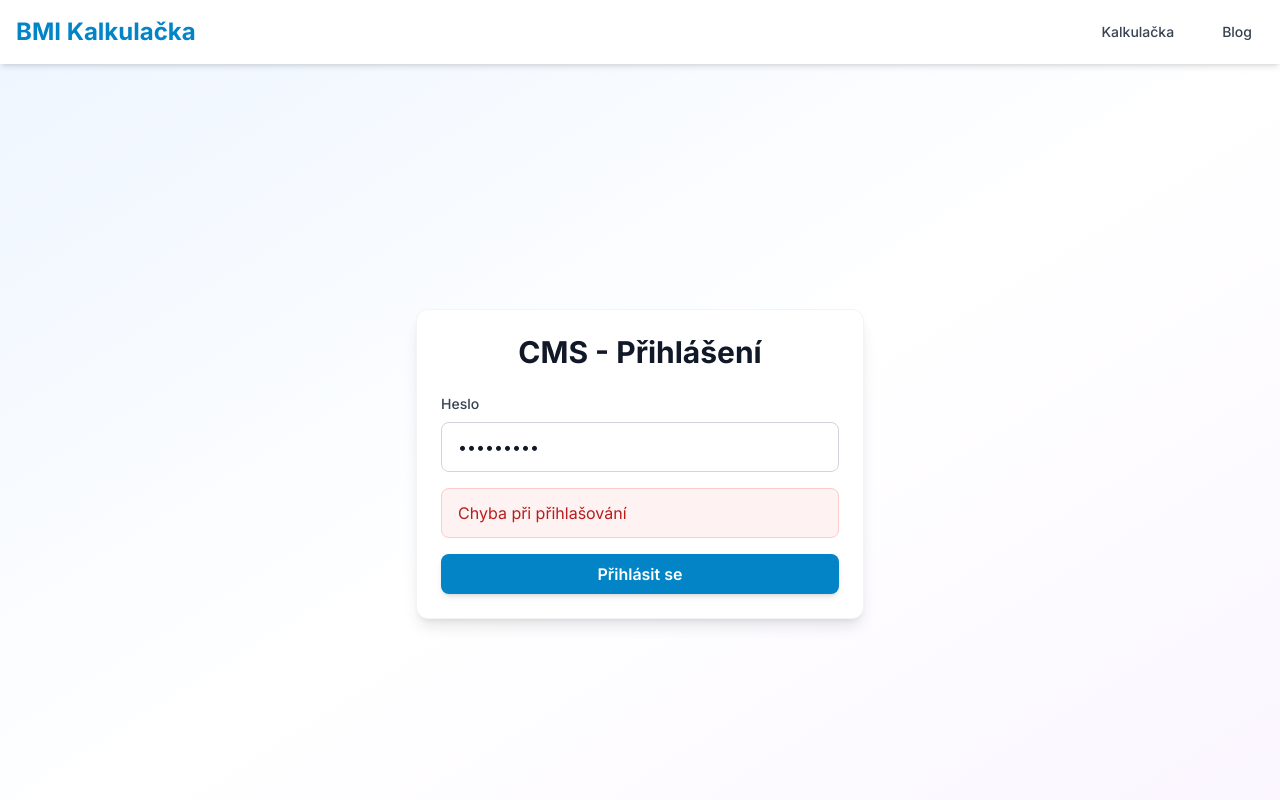
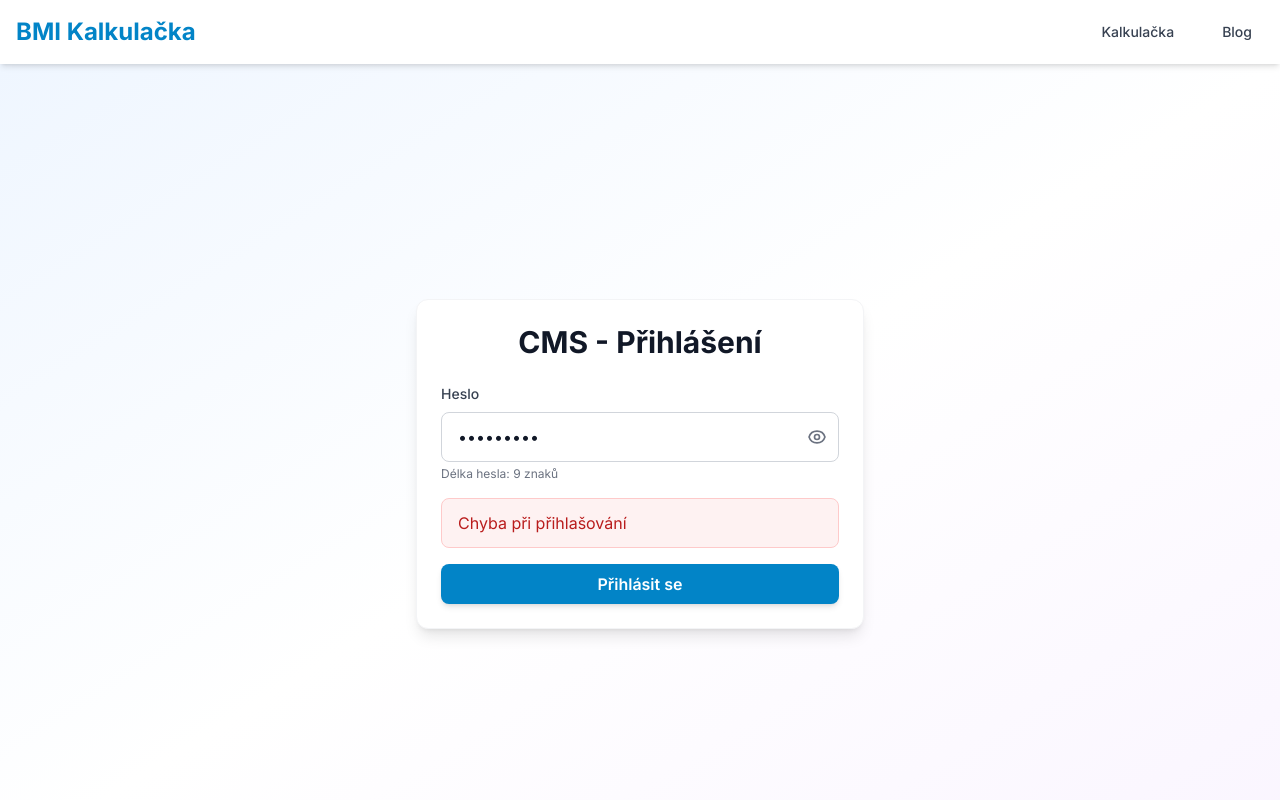
Before and after one commit to AFitzpatrik/BMI-Kalkula-ka-s-blogem, a Next.js app: page /admin-secret-2024/login in a window 1280 px wide. Both pictures are taken after typing "Sample123" into the empty fields and a click on the button "Přihlásit se". Shown: the top 800 px of the page. Built offline with nearby package versions, Linux system fonts and the light colour scheme; no server answers.

Commit message:
Pridana ikona oka pro zobrazeni hesla a debug logging pro diagnostiku loginu

```diff
--- a/app/admin-secret-2024/login/page.tsx
+++ b/app/admin-secret-2024/login/page.tsx
@@ -7,6 +7,7 @@
   const [password, setPassword] = useState('')
   const [error, setError] = useState('')
   const [loading, setLoading] = useState(false)
+  const [showPassword, setShowPassword] = useState(false)
   const router = useRouter()
 
   const handleSubmit = async (e: React.FormEvent) => {
@@ -47,16 +48,40 @@
             <label htmlFor="password" className="block text-sm font-medium text-gray-700 mb-2">
               Heslo
             </label>
+            <div className="relative">
               <input
                 id="password"
-              type="password"
+                type={showPassword ? 'text' : 'password'}
                 value={password}
                 onChange={(e) => setPassword(e.target.value)}
-              className="input-field"
+                className="input-field pr-10"
                 required
                 autoFocus
                 placeholder="Zadejte heslo"
               />
+              <button
+                type="button"
+                onClick={() => setShowPassword(!showPassword)}
+                className="absolute right-3 top-1/2 transform -translate-y-1/2 text-gray-500 hover:text-gray-700 focus:outline-none"
+                aria-label={showPassword ? 'Skrýt heslo' : 'Zobrazit heslo'}
+              >
+                {showPassword ? (
+                  <svg className="w-5 h-5" fill="none" stroke="currentColor" viewBox="0 0 24 24">
+                    <path strokeLinecap="round" strokeLinejoin="round" strokeWidth={2} d="M13.875 18.825A10.05 10.05 0 0112 19c-4.478 0-8.268-2.943-9.543-7a9.97 9.97 0 011.563-3.029m5.858.908a3 3 0 114.243 4.243M9.878 9.878l4.242 4.242M9.88 9.88l-3.29-3.29m7.532 7.532l3.29 3.29M3 3l3.59 3.59m0 0A9.953 9.953 0 0112 5c4.478 0 8.268 2.943 9.543 7a10.025 10.025 0 01-4.132 5.411m0 0L21 21" />
+                  </svg>
+                ) : (
+                  <svg className="w-5 h-5" fill="none" stroke="currentColor" viewBox="0 0 24 24">
+                    <path strokeLinecap="round" strokeLinejoin="round" strokeWidth={2} d="M15 12a3 3 0 11-6 0 3 3 0 016 0z" />
+                    <path strokeLinecap="round" strokeLinejoin="round" strokeWidth={2} d="M2.458 12C3.732 7.943 7.523 5 12 5c4.478 0 8.268 2.943 9.542 7-1.274 4.057-5.064 7-9.542 7-4.477 0-8.268-2.943-9.542-7z" />
+                  </svg>
+                )}
+              </button>
+            </div>
+            {password && (
+              <p className="text-xs text-gray-500 mt-1">
+                Délka hesla: {password.length} znaků
+              </p>
+            )}
           </div>
 
           {error && (
--- a/app/api/admin/login/route.ts
+++ b/app/api/admin/login/route.ts
@@ -9,12 +9,14 @@
     // Získat heslo z environment variable
     const adminPassword = process.env.ADMIN_PASSWORD || 'admin123'
 
-    // Debug logging (jen v development)
-    if (process.env.NODE_ENV === 'development') {
-      console.log('Received password length:', password?.length)
-      console.log('Expected password length:', adminPassword?.length)
-      console.log('Passwords match:', password === adminPassword)
-    }
+    // Debug logging (vždy pro debugging)
+    console.log('=== LOGIN DEBUG ===')
+    console.log('Received password length:', password?.length)
+    console.log('Expected password length:', adminPassword?.length)
+    console.log('Passwords match:', password === adminPassword)
+    console.log('Received password (first 5 chars):', password?.substring(0, 5))
+    console.log('Expected password (first 5 chars):', adminPassword?.substring(0, 5))
+    console.log('==================')
 
     if (!password || password.trim() !== adminPassword.trim()) {
       return NextResponse.json(
```
Lines whose indentation alone changed are shown as unchanged.
